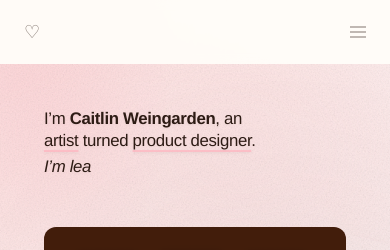
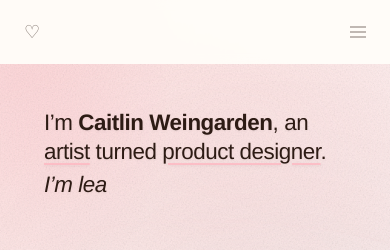
Before and after one commit to caitlinweingarden/Caitlin-ux-portfolio, a Next.js app: page / in a window 390 px wide. Shown: the top 250 px of the page. Built offline with nearby package versions, Linux system fonts and the light colour scheme.

Commit message:
mobile fix

```diff
--- a/app/page.tsx
+++ b/app/page.tsx
@@ -59,7 +59,7 @@ function TypewriterIntro() {
     <p
       className="mb-1 text-page-text"
       style={{
-        fontSize:      "clamp(1.05rem, 2vw, 1.65rem)",
+        fontSize:      "clamp(1.4rem, 2vw, 1.65rem)",
         fontWeight:    400,
         letterSpacing: "-0.02em",
         lineHeight:    1.3,
@@ -154,7 +154,7 @@ function CyclingFact() {
     <p
       className="text-page-text"
       style={{
-        fontSize:      "clamp(1.05rem, 2vw, 1.65rem)",
+        fontSize:      "clamp(1.4rem, 2vw, 1.65rem)",
         fontWeight:    400,
         fontStyle:     "italic",
         letterSpacing: "-0.02em",
@@ -395,7 +395,7 @@ export default function WorkPage() {
       <div className="mx-auto max-w-6xl px-5 pt-16 pb-24 sm:px-8 md:pt-24 md:pb-36">
 
         {/* Intro lines — typewriter + cycling fact */}
-        <div className="mb-12 md:mb-28">
+        <div className="mb-16 md:mb-28">
           <TypewriterIntro />
           <CyclingFact />
         </div>
```
